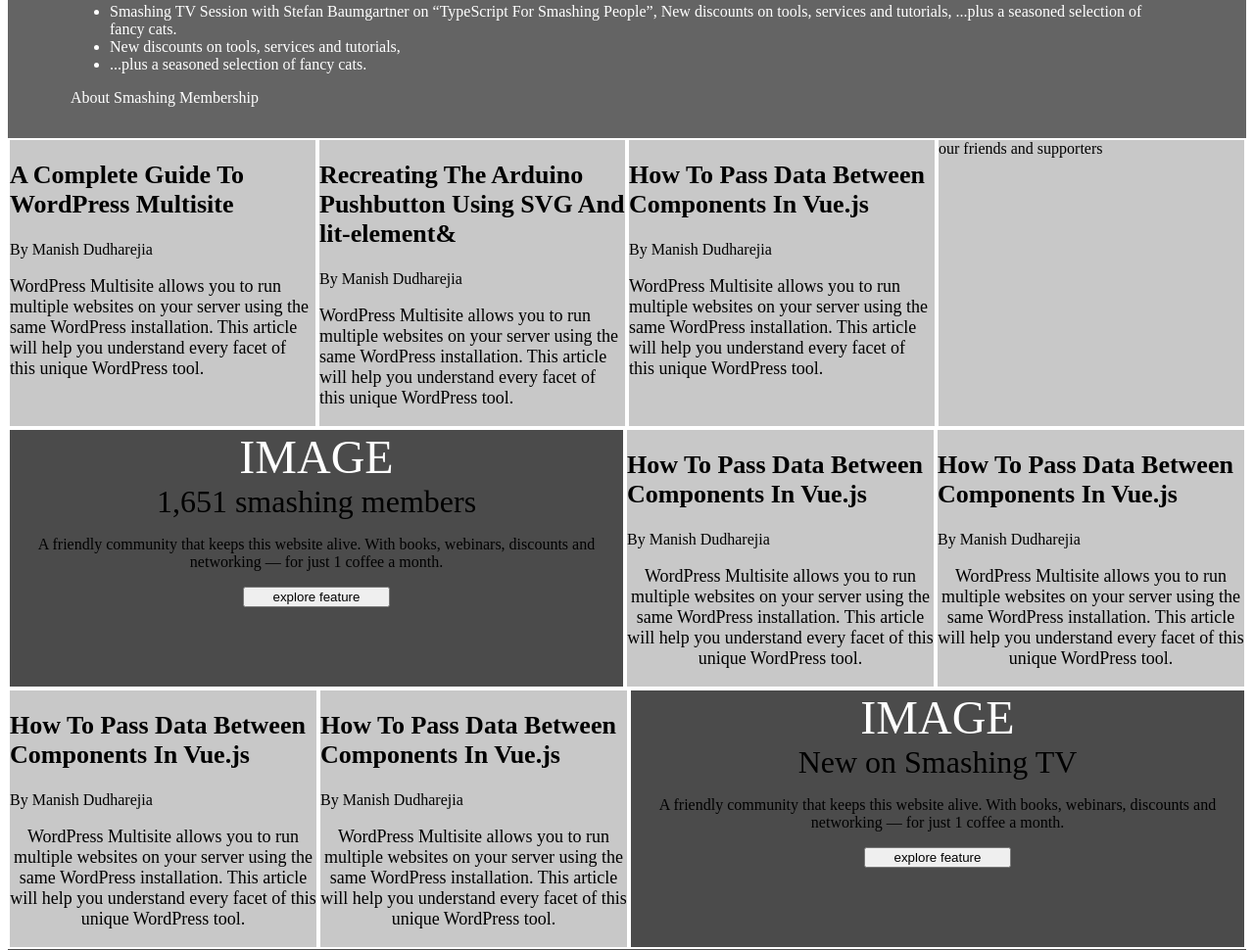
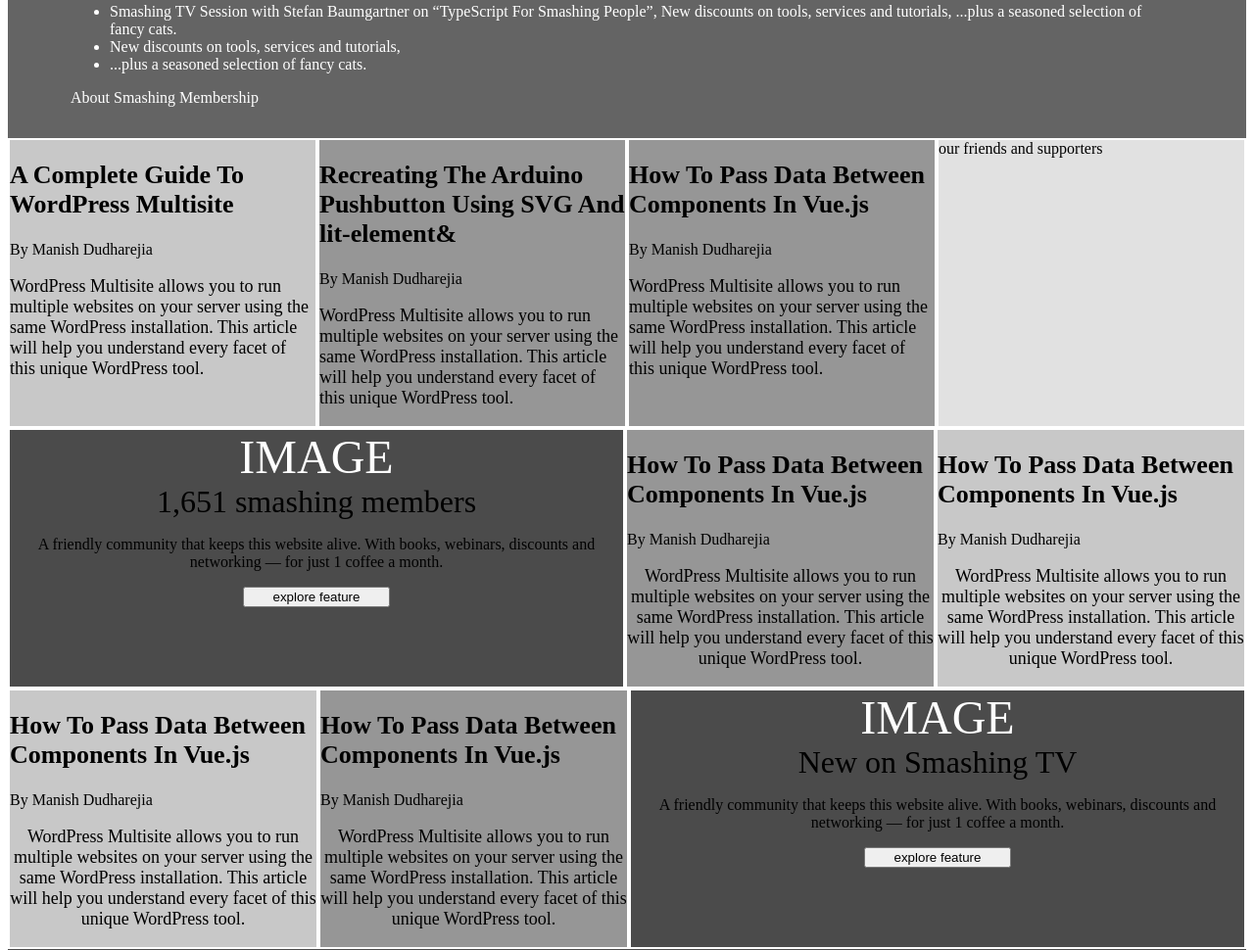
Before and after one commit to andresporras3423/design-teardown, a plain HTML site: page index.html in a window 1280 px wide. Shown: the part 819-1789 px from the top of the page at 98% size. Drawn offline with Linux system fonts and the light colour scheme.

Commit message:
changes in background-color for different sections

```diff
--- a/assets/stylesheets/style.css
+++ b/assets/stylesheets/style.css
@@ -93,7 +93,16 @@
 .last-article {
   flex: 1;
   margin: 2px;
-  background-color: rgb(200, 200, 200);
+  background-color: rgb(150, 150, 150);
+}
+
+.last-article:first-of-type,
+.last-article:last-of-type{
+    background-color: rgb(200, 200, 200);
+}
+
+.last-article.friends-supporters{
+    background-color: rgb(225, 225, 225);
 }
 
 .last-article h2 {
@@ -294,7 +303,6 @@
 
 .curated-posts > * {
   flex: 1;
-  background-color: white;
 }
 
 .design-systems > div:first-of-type > * {
@@ -327,7 +335,7 @@
 
 .curated-posts {
   display: flex;
-  background-color: grey;
+  background-color: rgb(100,100,100);
 }
 
 .smashing-newsletter {
@@ -362,6 +370,7 @@
   padding-top: 7em;
   padding-bottom: 5em;
   text-align: center;
+  background-color: rgb(200,200,200);
 }
 
 .magazine-topics {
--- a/index.html
+++ b/index.html
@@ -71,7 +71,7 @@
                 </header>
                 <p>WordPress Multisite allows you to run multiple websites on your server using the same WordPress installation. This article will help you understand every facet of this unique WordPress tool.</p>
             </div>
-            <div class="last-article">
+            <div class="last-article friends-supporters">
                 <span>our friends and supporters</span>
             </div>
         </section>
```
